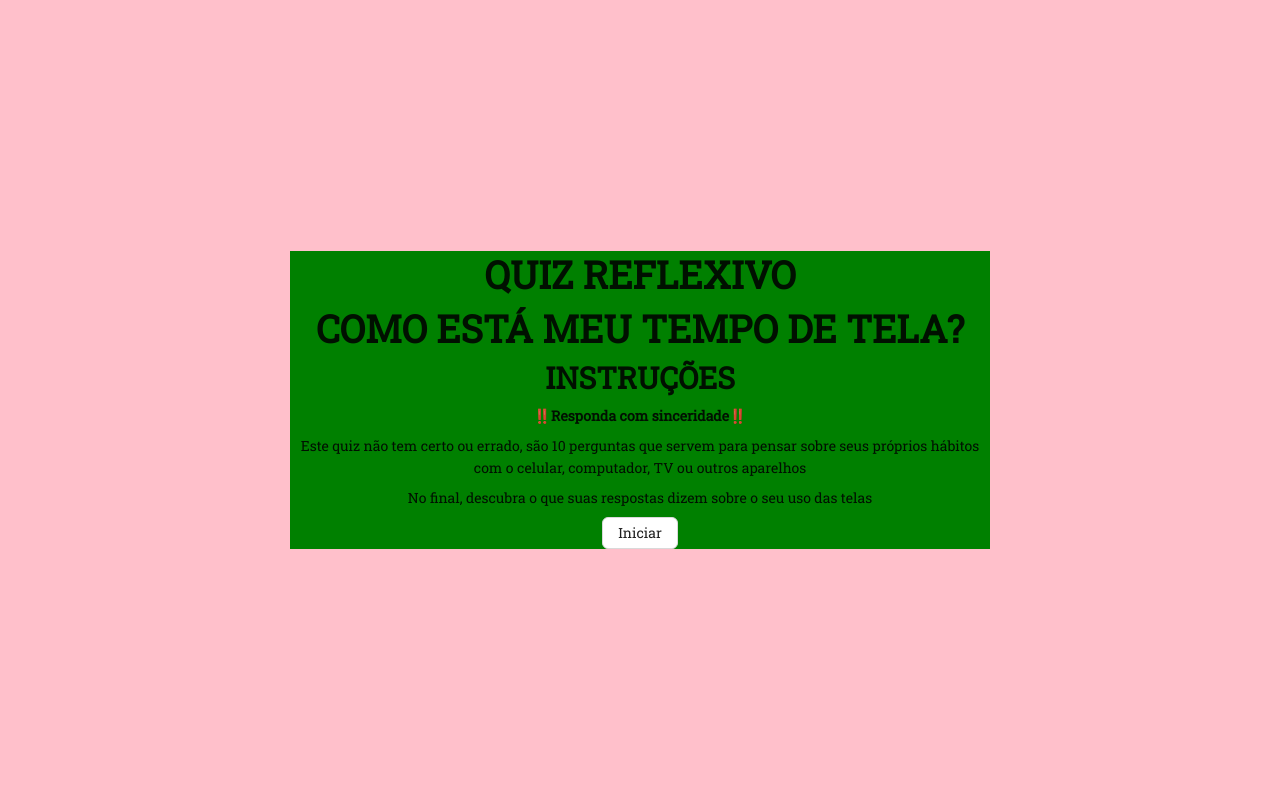
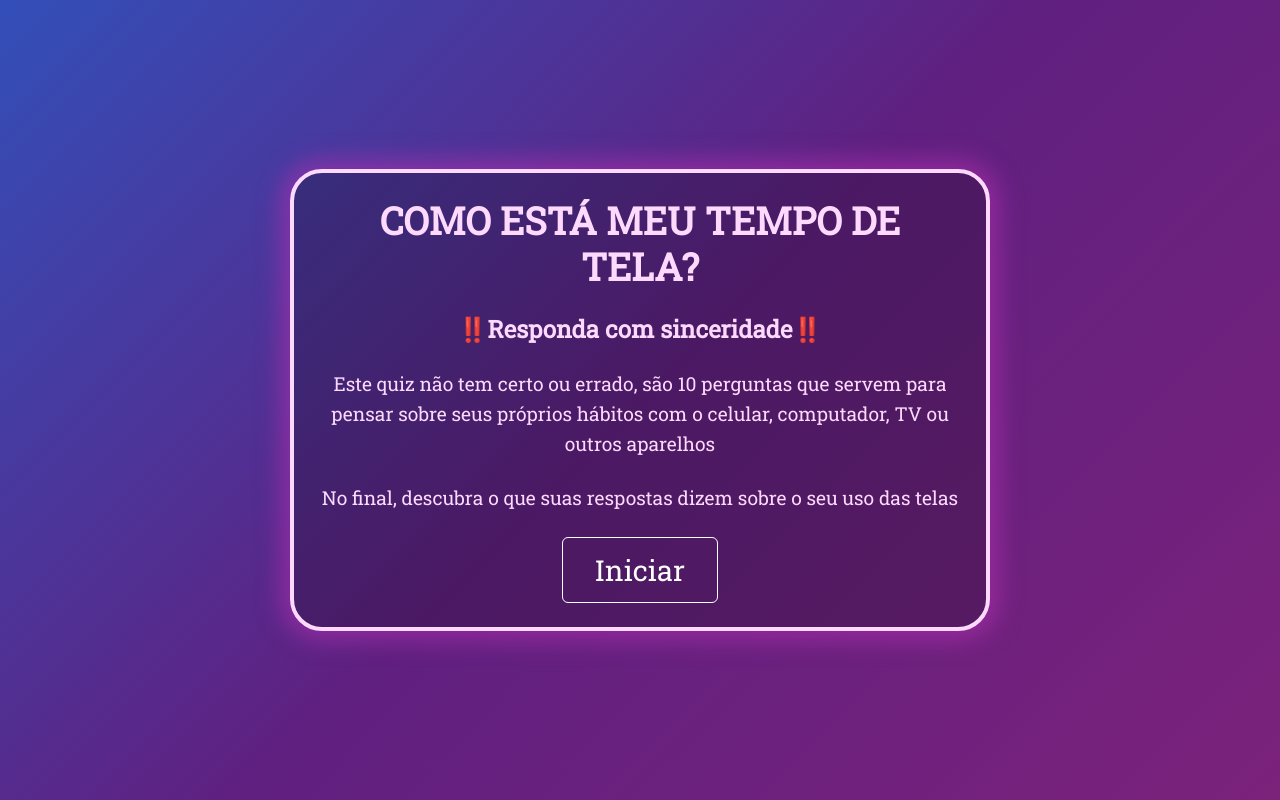
Before and after one commit to gabgon08/quiz-app, a Next.js app: page / in a window 1280 px wide. Built offline with nearby package versions, Linux system fonts and the light colour scheme.

Commit message:
style: fix home page

```diff
--- a/src/app/globals.css
+++ b/src/app/globals.css
@@ -17,6 +17,5 @@ body,
 }
 
 .ant-btn {
-  padding-bottom: 2px !important;
   box-shadow: none !important;
 }
--- a/src/app/page.jsx
+++ b/src/app/page.jsx
@@ -2,9 +2,8 @@
 
 import React from "react";
 import styles from "./page.module.css";
-import { Layout, Typography, Space, Button } from 'antd'
+import { Layout, Typography, Space, Button, Card } from 'antd'
 import ThemeProvider from "../theme";
-import Link from "next/link";
 
 const { Content } = Layout
 const { Title, Text } = Typography
@@ -13,21 +12,31 @@ export default function Home() {
 
   return (
     <ThemeProvider>
-      <Layout className={styles.layout}>
+      <Layout className={styles.homeLayout}>
 
-        <Content className={styles.content}>
-          <Space direction="vertical" align="center" className={styles.space}>
-            <Title level={1}>QUIZ REFLEXIVO</Title>
-            <Title level={1}>COMO ESTÁ MEU TEMPO DE TELA?</Title>
-            <Title level={2}>INSTRUÇÕES</Title>
-            <Text strong>‼️Responda com sinceridade‼️</Text>
-            <Text>Este quiz não tem certo ou errado, são 10 perguntas que servem para pensar sobre seus próprios hábitos com o celular, computador, TV ou outros aparelhos</Text>
-            <Text>No final, descubra o que suas respostas dizem sobre o seu uso das telas
-            </Text>
-            <Button>
-              <Link href='/quiz'>Iniciar</Link>
-            </Button>
-          </Space>
+        <Content className={styles.homeContent}>
+          <Card className={styles.homeCard}>
+            <Space
+              className={styles.homeSpace}
+              direction="vertical"
+              align="center"
+              size='large'
+            >
+              <Title level={1}>COMO ESTÁ MEU TEMPO DE TELA?</Title>
+              <Title level={3}>‼️Responda com sinceridade‼️</Title>
+              <Text className={styles.homeText}>Este quiz não tem certo ou errado, são 10 perguntas que servem para pensar sobre seus próprios hábitos com o celular, computador, TV ou outros aparelhos</Text>
+              <Text className={styles.homeText}>No final, descubra o que suas respostas dizem sobre o seu uso das telas</Text>
+              <Button
+                className={styles.initButton}
+                type="default"
+                ghost
+                shape=""
+                href="/quiz"
+              >Iniciar
+              </Button>
+
+            </Space>
+          </Card>
         </Content>
 
       </Layout>
--- a/src/app/page.module.css
+++ b/src/app/page.module.css
@@ -1,16 +1,35 @@
-.layout {
+.homeLayout {
     min-height: 100vh;
-    background-color: bisque;
+    background: #334FB9;
+    background: -moz-linear-gradient(-45deg, #334FB9 0%, #602080 50%, #7B227B 100%);
+    background: -webkit-linear-gradient(-45deg, #334FB9 0%, #602080 50%, #7B227B 100%);
+    background: linear-gradient(135deg, #334FB9 0%, #602080 50%, #7B227B 100%);
 }
 
-.content {
-    background-color: pink;
+.homeContent {
     align-content: center;
+    justify-items: center;
+}
+
+.homeCard {
+    width: 70%;
+    max-width: 700px;
+    box-shadow: 0px 0px 22px 10px rgba(176, 48, 176, 0.57);
+    border-radius: 2rem;
+    border: 4px solid;
+    border-color: #fddafd;
+    background-color: rgba(0, 0, 0, 0.219);
+}
+
+.homeSpace {
     text-align: center;
 }
 
-.space {
-    background-color: green;
-    width: 70%;
-    max-width: 700px;
+.homeText {
+    font-size: 1.2rem;
 }
+
+.initButton {
+    font-size: 1.8rem;
+    padding: 2rem;
+}
--- a/src/theme/index.jsx
+++ b/src/theme/index.jsx
@@ -9,11 +9,15 @@ export default function ThemeProvider({ children }) {
         <ConfigProvider locale={ptBR}
             theme={{
                 token: {
-                    fontFamily: 'var(--font-principal)'
+                    fontFamily: 'var(--font-principal)',
+                    colorText: '#fddafd',
+                },
+                components: {
+                    Button: {},
                 }
             }}>
 
             {children}
-        </ConfigProvider>
+        </ConfigProvider >
     )
 }
```
